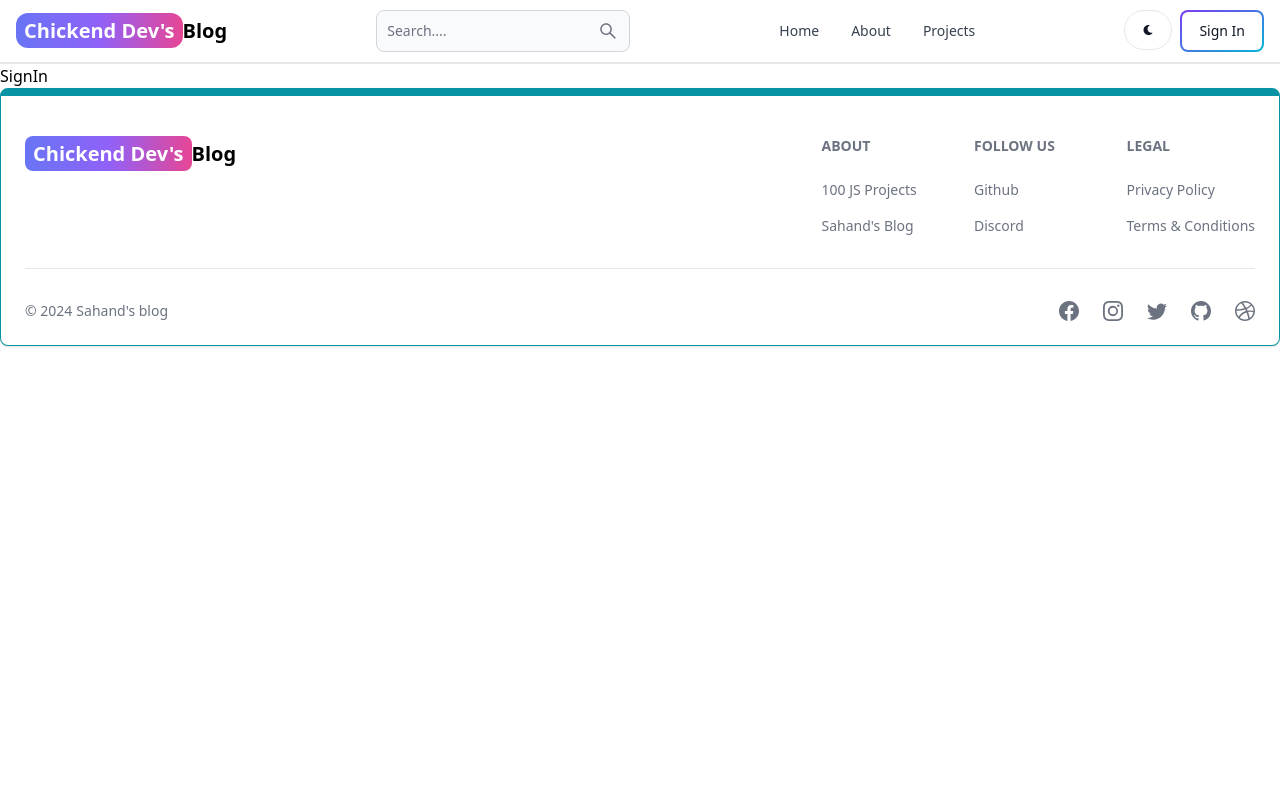
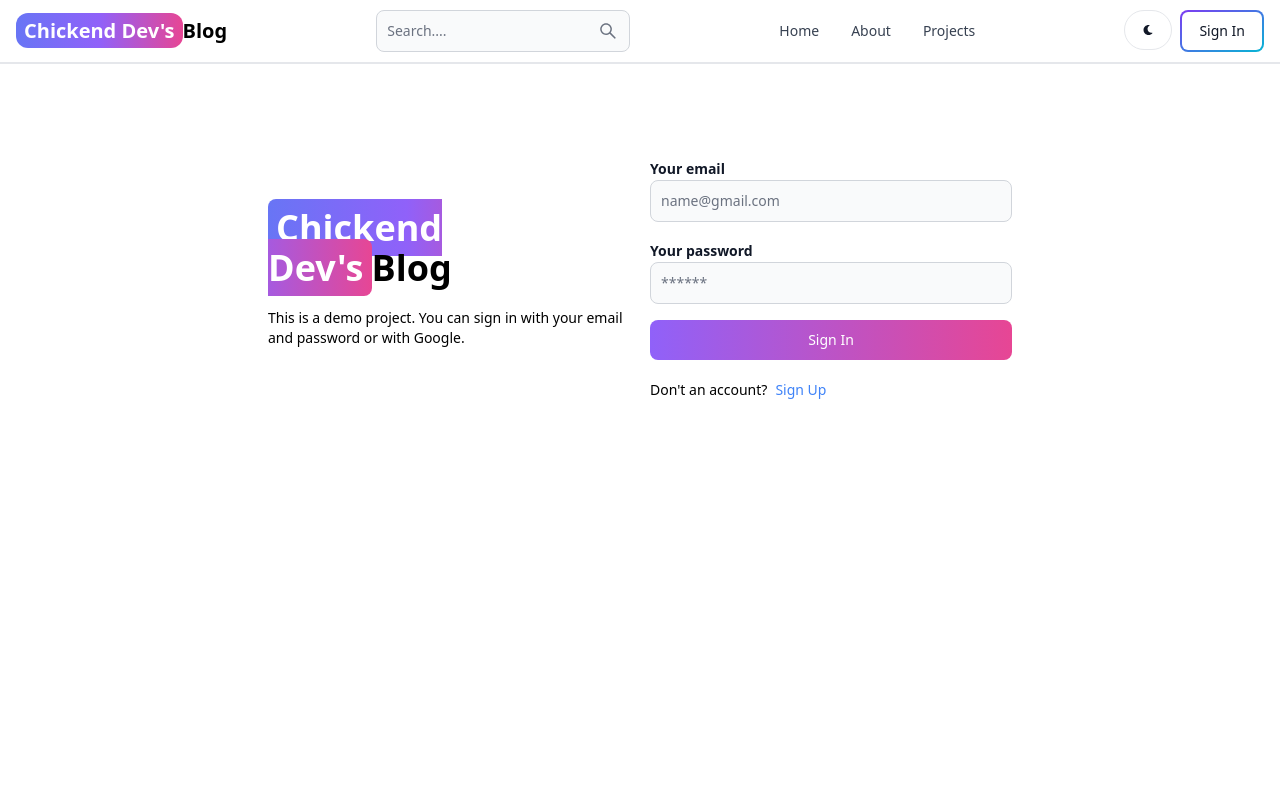
Before and after one commit to huetruong06062002/mern-blog, a React (Vite) app in the folder client/: page /sign-in in a window 1280 px wide. Shown: the top 800 px of the page. Built offline with nearby package versions, Linux system fonts and the light colour scheme.

Commit message:
compelete sigin page functionality

```diff
--- a/client/src/pages/SignIn.jsx
+++ b/client/src/pages/SignIn.jsx
@@ -1,9 +1,94 @@
-function SignIn() {
+import { Alert, Button, Label, Spinner, TextInput } from 'flowbite-react';
+import { useState } from 'react';
+import { Link, useNavigate} from 'react-router-dom';
+
+export default function SignIn() {
+  const [formData, setFormData] = useState({})
+  const [errorMessage, setErrorMessage] = useState(null);
+  const [loading, setLoading] = useState(false);
+  const navigate = useNavigate();
+  const handleChange = (e) => {
+    setFormData({...formData, [e.target.id]: e.target.value.trim()});
+  }
+
+  const handleSubmit = async (e) => {
+    e.preventDefault();
+    if(!formData.password || !formData.email){
+      return setErrorMessage("Please fill out all the fields.");
+    }
+    try {
+      setLoading(true);
+      setErrorMessage(null);
+      const res = await fetch("/api/auth/signin", {
+        method: "POST",
+        headers: {
+          "Content-Type": "application/json",
+        },
+        body: JSON.stringify(formData),
+      });
+      const data = await res.json();
+      if(data.success === false){
+        return setErrorMessage(data.message);
+      }
+      setLoading(false);
+      if(res.ok) {
+        navigate('/');
+      }
+    } catch (error) {
+      setErrorMessage(error.message);
+      setLoading(false);
+    }
+  }
+
   return (
-    <div>
-      SignIn
+    <div className='min-h-screen mt-20'>
+      <div className='flex p-3 max-w-3xl mx-auto flex-col md:flex-row md:items-center gap-5'>
+        {/* left */}
+        <div className='flex-1'>
+          <Link to='/' className='font-bold dark:text-white text-4xl'>
+            <span className='px-2 py-1 bg-gradient-to-r from-indigo-500 via-purple-500 to-pink-500 rounded-lg text-white'>
+              Chickend Dev's
+            </span>
+            Blog
+          </Link>
+          <p className='text-sm mt-5'>
+            This is a demo project. You can sign in with your email and password
+            or with Google.
+          </p>
+        </div>
+        {/* right */}
+
+        <div className='flex-1'>
+          <form className='flex flex-col gap-4' onSubmit = {handleSubmit}>
+            <div>
+              <Label value='Your email'className='font-semibold' />
+              <TextInput type='email' placeholder='name@gmail.com' id='email'  onChange={handleChange}/>
+            </div>
+            <div>
+              <Label value='Your password'className='font-semibold' />
+              <TextInput type='password' placeholder='******' id='password' onChange={handleChange} />
+            </div>
+            <Button gradientDuoTone='purpleToPink' type='submit' disabled={loading}>
+             {
+              loading? (<><Spinner size='sm'/> <span className='pl-3'>Loading...</span></>): "Sign In"
+             }
+            </Button>
+          </form>
+          <div className="flex gap-2 text-sm mt-5">
+            <span>Don't an account?</span>
+            <Link to='/sign-in' className='text-blue-500'>
+              Sign Up
+            </Link>
+          </div>
+          {
+            errorMessage && (
+              <Alert className='mt-5' color="failure">
+                {errorMessage}
+              </Alert>
+            )
+          }
+        </div>
+      </div>
     </div>
-  )
+  );
 }
-
-export default SignIn
```
